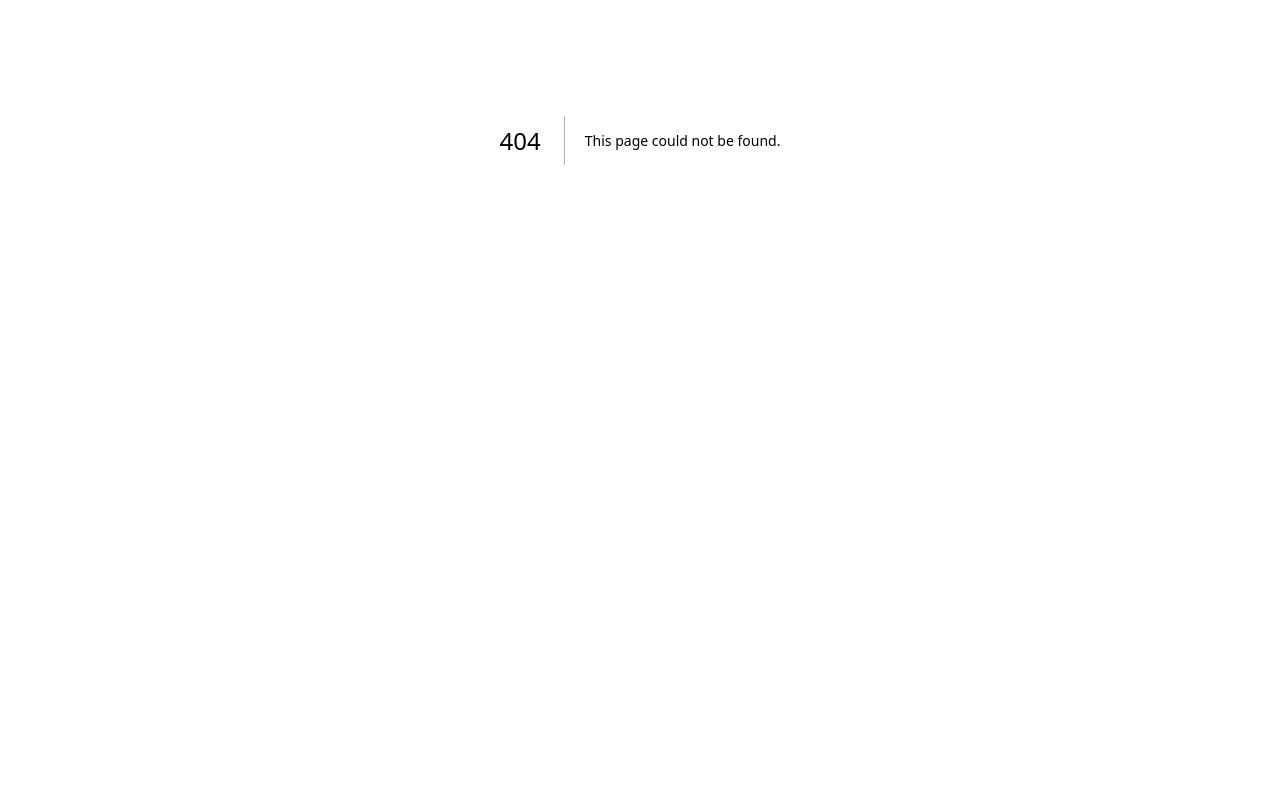
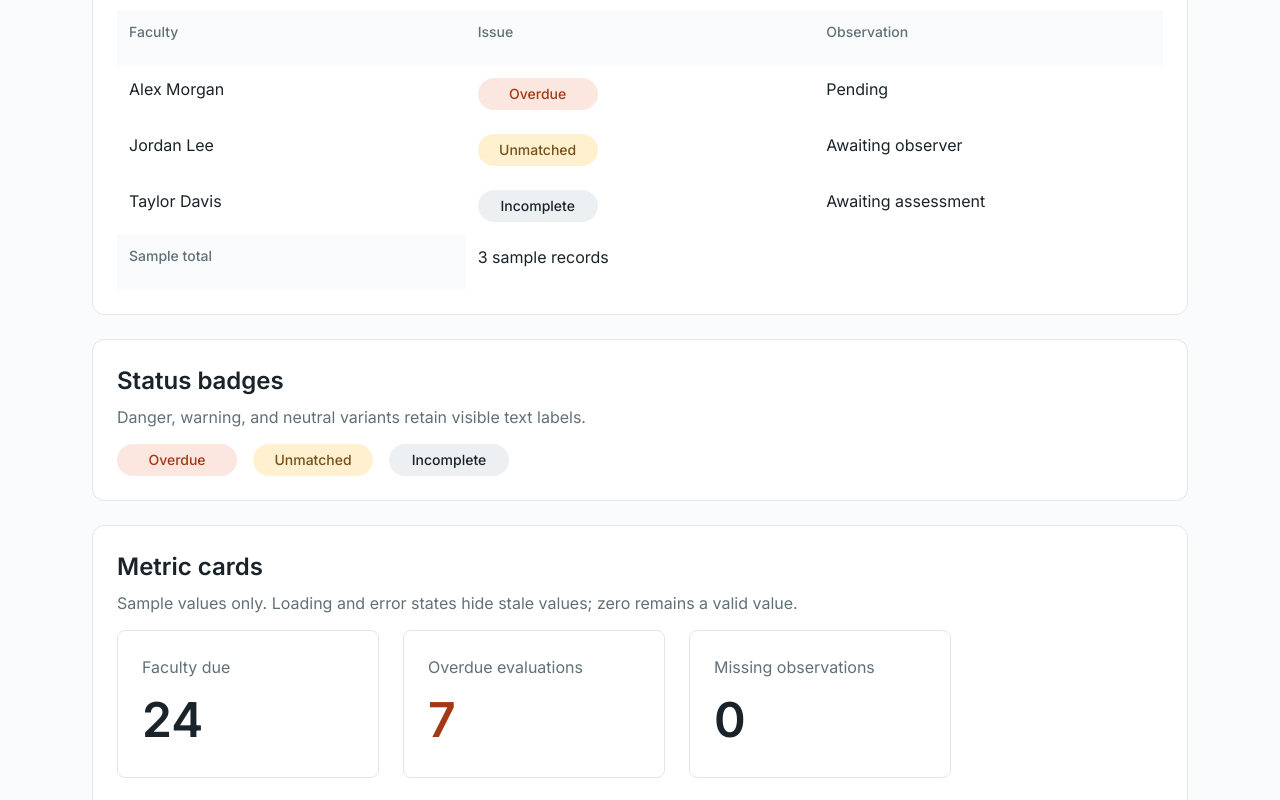
Before and after one commit to AaronDcunha/AssessmentHelperCapstoneUTD, a Next.js app: page /test/task-3 in a window 1280 px wide. Before the commit this address had no page. Shown: the part 260-1060 px from the top of the page. Before the commit the page ends 800 px from the top, so only its background shows below. Built offline with nearby package versions, Linux system fonts and the light colour scheme.

Commit message:
add task 3 & 6

```diff
--- /dev/null
+++ b/src/app/(main)/test/task-3/page.tsx
@@ -0,0 +1,74 @@
+import type { Metadata } from "next";
+import { MetricCard, type MetricCardProps } from "@/components/shared/metric-card";
+import { StatusBadge, type StatusBadgeStatus } from "@/components/shared/status-badge";
+import { Section } from "@/components/ui/section";
+import { TableCell } from "@/components/ui/table";
+
+export const metadata: Metadata = {
+  title: "Task 3 Preview | Assessment Helper",
+};
+
+const faculty: { name: string; status: StatusBadgeStatus; observation: string }[] = [
+  { name: "Alex Morgan", status: "overdue", observation: "Pending" },
+  { name: "Jordan Lee", status: "unmatched", observation: "Awaiting observer" },
+  { name: "Taylor Davis", status: "incomplete", observation: "Awaiting assessment" },
+];
+
+const metrics: (MetricCardProps & { id: string })[] = [
+  { id: "default", label: "Faculty due", value: 24 },
+  { id: "danger", label: "Overdue evaluations", value: 7, tone: "danger" },
+  { id: "zero", label: "Missing observations", value: 0 },
+  { id: "formatted", label: "Sample percentage", value: "83%" },
+  { id: "missing", label: "Value not supplied" },
+  { id: "null", label: "No data returned", value: null },
+  { id: "loading", label: "Loading metric", value: 24, loading: true },
+  { id: "error", label: "Metric unavailable", value: 24, error: "Could not load metric." },
+];
+
+export default function Task3PreviewPage() {
+  return (
+    <div className="space-y-ah-24">
+      <Section title="Table cells" description="Header and body variants with sample data, a row heading, and a spanning cell.">
+        <div className="overflow-x-auto" role="region" aria-label="Sample faculty table" tabIndex={0}>
+          <table className="w-full border-collapse">
+            <caption className="pb-ah-12 text-left text-caption text-muted">Sample faculty observations</caption>
+            <thead>
+              <tr>
+                <TableCell variant="header" id="faculty-column">Faculty</TableCell>
+                <TableCell variant="header" id="issue-column">Issue</TableCell>
+                <TableCell variant="header" id="observation-column">Observation</TableCell>
+              </tr>
+            </thead>
+            <tbody>
+              {faculty.map((person) => (
+                <tr key={person.name}>
+                  <TableCell headers="faculty-column">{person.name}</TableCell>
+                  <TableCell headers="issue-column"><StatusBadge status={person.status} /></TableCell>
+                  <TableCell headers="observation-column">{person.observation}</TableCell>
+                </tr>
+              ))}
+              <tr>
+                <TableCell variant="header" scope="row">Sample total</TableCell>
+                <TableCell colSpan={2}>{faculty.length} sample records</TableCell>
+              </tr>
+            </tbody>
+          </table>
+        </div>
+      </Section>
+
+      <Section title="Status badges" description="Danger, warning, and neutral variants retain visible text labels.">
+        <div className="flex flex-wrap gap-ah-16">
+          <StatusBadge status="overdue" />
+          <StatusBadge status="unmatched" />
+          <StatusBadge status="incomplete" />
+        </div>
+      </Section>
+
+      <Section title="Metric cards" description="Sample values only. Loading and error states hide stale values; zero remains a valid value.">
+        <div className="flex flex-wrap gap-ah-24">
+          {metrics.map(({ id, ...metric }) => <MetricCard key={id} id={`metric-${id}`} {...metric} />)}
+        </div>
+      </Section>
+    </div>
+  );
+}
--- /dev/null
+++ b/src/app/(main)/test/text-action/page.tsx
@@ -0,0 +1,23 @@
+"use client";
+
+import { useState } from "react";
+import { Section } from "@/components/ui/section";
+import { TextAction } from "@/components/ui/text-action";
+
+export default function TextActionPreviewPage() {
+  const [clicks, setClicks] = useState(0);
+
+  return (
+    <Section title="Text actions" description="Use Tab to focus an action. Press Enter to follow a link; Enter or Space activates a button.">
+      <div className="flex flex-wrap items-center gap-ah-16">
+        <TextAction href="/test">Review →</TextAction>
+        <TextAction onClick={() => setClicks((count) => count + 1)}>Run action</TextAction>
+        <TextAction disabled onClick={() => setClicks((count) => count + 1)}>Unavailable</TextAction>
+        <TextAction href="/">Return to home page →</TextAction>
+      </div>
+      <p role="status" className="mt-ah-16 text-body text-muted">
+        Action activated {clicks} {clicks === 1 ? "time" : "times"}.
+      </p>
+    </Section>
+  );
+}
--- /dev/null
+++ b/src/components/shared/metric-card.tsx
@@ -0,0 +1,47 @@
+import type { ComponentProps, ReactNode } from "react";
+
+export type MetricCardProps = Omit<ComponentProps<"dl">, "children"> & {
+  label: ReactNode;
+  value?: number | string | null;
+  tone?: "default" | "danger";
+  loading?: boolean;
+  error?: string | null;
+  missingLabel?: string;
+  loadingLabel?: string;
+};
+
+/** Display-only metric. An error takes precedence over loading and stale values. */
+export function MetricCard({
+  label,
+  value,
+  tone = "default",
+  loading = false,
+  error,
+  missingLabel = "No data",
+  loadingLabel = "Loading…",
+  className,
+  ...props
+}: MetricCardProps) {
+  const hasValue = typeof value === "number" ? Number.isFinite(value) : typeof value === "string" && value.trim() !== "";
+  const showValue = !error && !loading && hasValue;
+  const content = error || (loading ? loadingLabel : hasValue ? value : missingLabel);
+  const contentClasses = showValue
+    ? `text-metric ${tone === "danger" ? "text-danger" : "text-ink"}`
+    : `text-body ${error ? "text-danger" : "text-muted"}`;
+
+  return (
+    <dl
+      aria-busy={loading && !error || undefined}
+      className={[
+        "flex min-h-[148px] w-[262px] max-w-full flex-col items-start justify-center gap-ah-8 rounded-ah-8 border border-border bg-surface p-ah-24",
+        className,
+      ].filter(Boolean).join(" ")}
+      {...props}
+    >
+      <dt className="w-full break-words text-body text-muted">{label}</dt>
+      <dd className={`flex min-h-[67px] w-full items-center ${contentClasses}`} aria-live="polite" aria-atomic="true">
+        <span className="min-w-0 break-words">{content}</span>
+      </dd>
+    </dl>
+  );
+}
--- /dev/null
+++ b/src/components/shared/status-badge.tsx
@@ -0,0 +1,29 @@
+import type { ComponentProps } from "react";
+
+export type StatusBadgeStatus = "overdue" | "unmatched" | "incomplete";
+
+export type StatusBadgeProps = ComponentProps<"span"> & {
+  status: StatusBadgeStatus;
+};
+
+const statuses = {
+  overdue: { label: "Overdue", classes: "bg-danger-bg text-danger" },
+  unmatched: { label: "Unmatched", classes: "bg-warning-bg text-warning" },
+  incomplete: { label: "Incomplete", classes: "bg-neutral-bg text-ink" },
+};
+
+/** Displays a supplied status; eligibility and workflow rules belong on the server. */
+export function StatusBadge({ status, className, children, ...props }: StatusBadgeProps) {
+  return (
+    <span
+      className={[
+        "inline-flex min-h-ah-32 min-w-[120px] items-center justify-center rounded-ah-pill px-ah-12 text-label",
+        statuses[status].classes,
+        className,
+      ].filter(Boolean).join(" ")}
+      {...props}
+    >
+      {children ?? statuses[status].label}
+    </span>
+  );
+}
--- /dev/null
+++ b/src/components/ui/table.tsx
@@ -0,0 +1,19 @@
+import type { ComponentProps } from "react";
+
+export type TableCellProps =
+  | (ComponentProps<"th"> & { variant: "header" })
+  | (ComponentProps<"td"> & { variant?: "body" });
+
+/** Render inside a table row; use scope="row" for row headings. */
+export function TableCell({ variant = "body", className, children, ...props }: TableCellProps) {
+  const cellClasses = [
+    "h-control-56 w-[200px] p-ah-12 text-left align-middle",
+    variant === "header" ? "bg-canvas text-label text-muted" : "bg-surface text-body text-ink",
+    className,
+  ].filter(Boolean).join(" ");
+  const content = <div className="min-h-ah-32">{children}</div>;
+
+  return variant === "header"
+    ? <th scope="col" className={cellClasses} {...props}>{content}</th>
+    : <td className={cellClasses} {...props}>{content}</td>;
+}
--- /dev/null
+++ b/src/components/ui/text-action.tsx
@@ -0,0 +1,27 @@
+import Link from "next/link";
+import type { ComponentProps, ReactNode } from "react";
+
+type TextActionButtonProps = ComponentProps<"button"> & { href?: never };
+type TextActionLinkProps = ComponentProps<typeof Link> & { disabled?: never };
+
+export type TextActionProps = (TextActionButtonProps | TextActionLinkProps) & {
+  children: ReactNode;
+};
+
+function classes(className?: string) {
+  return [
+    "inline-flex min-h-9 min-w-[110px] items-center justify-center px-ah-12 text-label text-sidebar hover:text-active hover:underline focus-visible:outline-2 focus-visible:outline-offset-2 focus-visible:outline-sidebar disabled:cursor-not-allowed disabled:opacity-50 disabled:hover:text-sidebar disabled:hover:no-underline",
+    className,
+  ].filter(Boolean).join(" ");
+}
+
+/** Use href for navigation. Supply event handlers from a Client Component. */
+export function TextAction(props: TextActionProps) {
+  if (props.href !== undefined) {
+    const { className, ...linkProps } = props;
+    return <Link className={classes(className)} {...linkProps} />;
+  }
+
+  const { className, type = "button", ...buttonProps } = props;
+  return <button type={type} className={classes(className)} {...buttonProps} />;
+}
```
